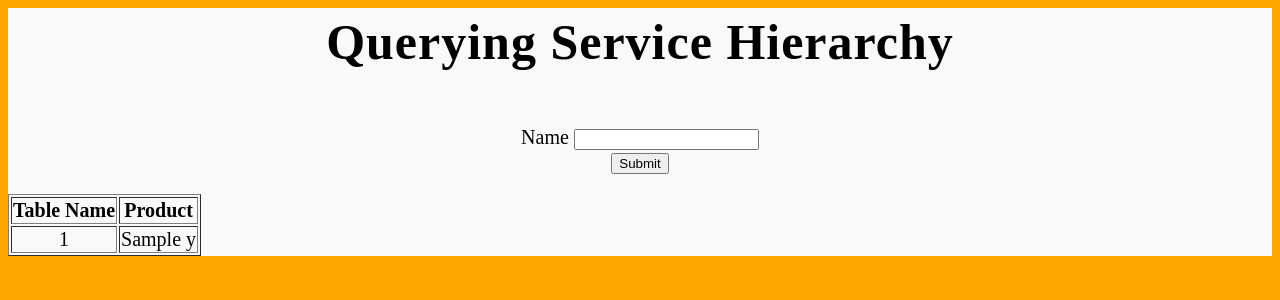
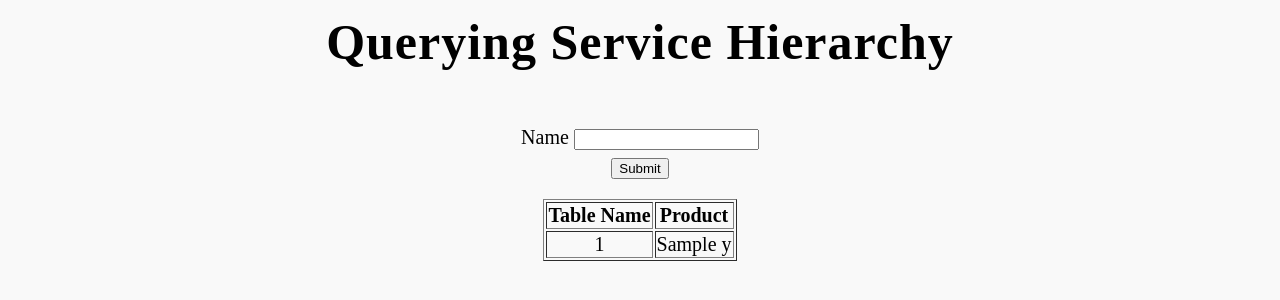
Before and after one commit to monwara98/service-hierarchy-env, a Python web app: template service-hierarchy/service-hierarchy/templates/index.html in a window 1280 px wide. Shown: the top 300 px of the page. Run offline with Jinja, Linux system fonts and the light colour scheme; the template is opened without the code that fills it: most values are stand-ins (such as "Sample title", 1, 10 or a date in 2020); form fields are guessed from the names that the template uses.

Commit message:
moved table to center of page

```diff
--- a/service-hierarchy/service-hierarchy/templates/index.html
+++ b/service-hierarchy/service-hierarchy/templates/index.html
@@ -26,7 +26,9 @@
         {% endwith %}
         </div>
 
-        <table border='1'>
+        <div id="tableContainer-1">
+        <div id="tableCountainer-2">
+        <table id="myTable" border='1'>
         <tr>
         <th>Table Name</th>
         <th> Product</th>
@@ -39,6 +41,7 @@
             </tr>
         {% endfor %}
         </table>
+        </div></div>
 
 
 
--- a/service-hierarchy/service-hierarchy/templates/layout.html
+++ b/service-hierarchy/service-hierarchy/templates/layout.html
@@ -2,7 +2,6 @@
 <html>
     <head>
     <title> Querying Service Hierarchy</title>
-    <link rel="stylesheet" type="text/css" href="{{ url_for('static', filename='css/main.css') }}">
 
    <style>
    body {
@@ -17,11 +16,34 @@
        font-size:20px;
    }
 
+   .form {
+       width:1000px;
+   }
+
    form {
        margin:auto;
        margin-top:50px;
    }
 
+   .inputsubmit {
+       margin-top:5px;
+   }
+
+   #tableContainer-1 {
+       height:100%
+       width:100%
+       display:table
+   }
+
+   #tableContainer-2 {
+       vertical-align:middle
+       display:table-cell
+       height:100%
+   }
+
+   #myTable {
+       margin:0 auto
+   }
 
 
    </style>
```
